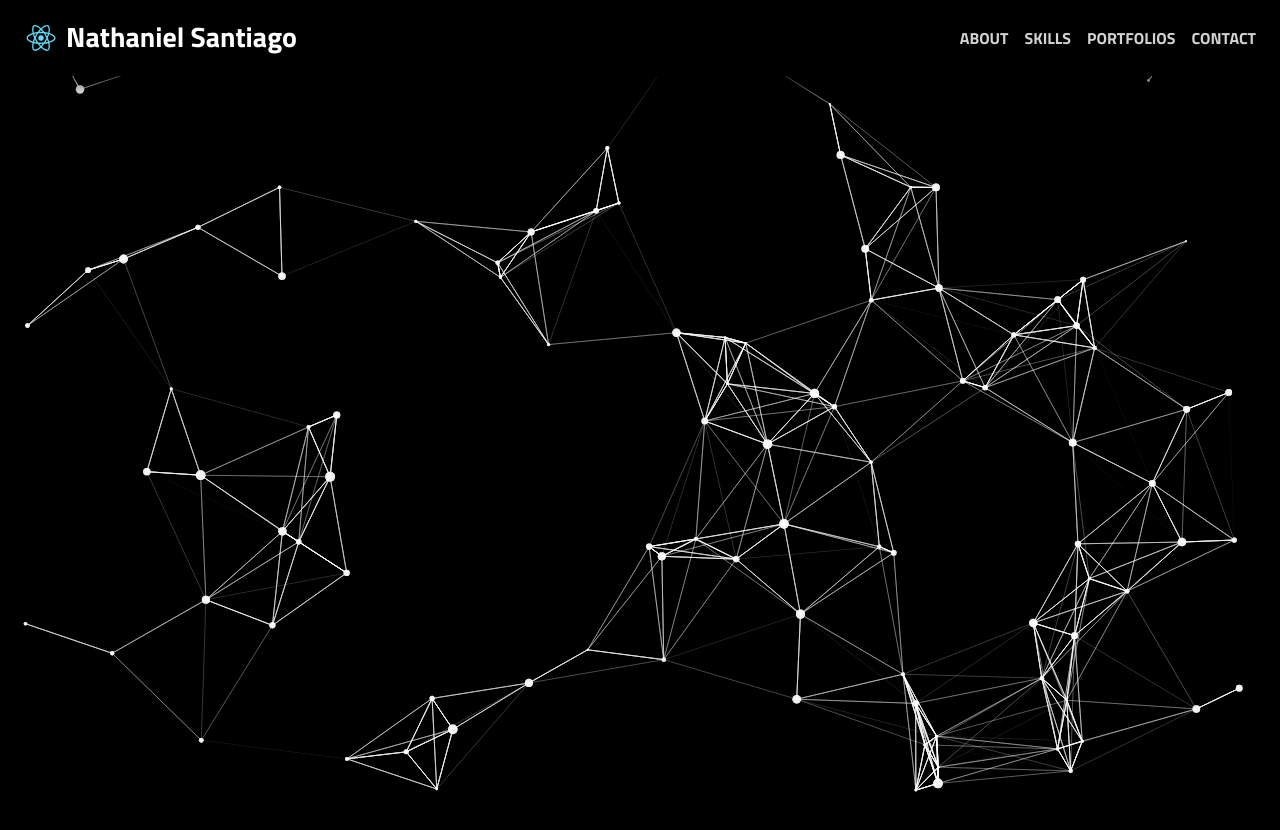
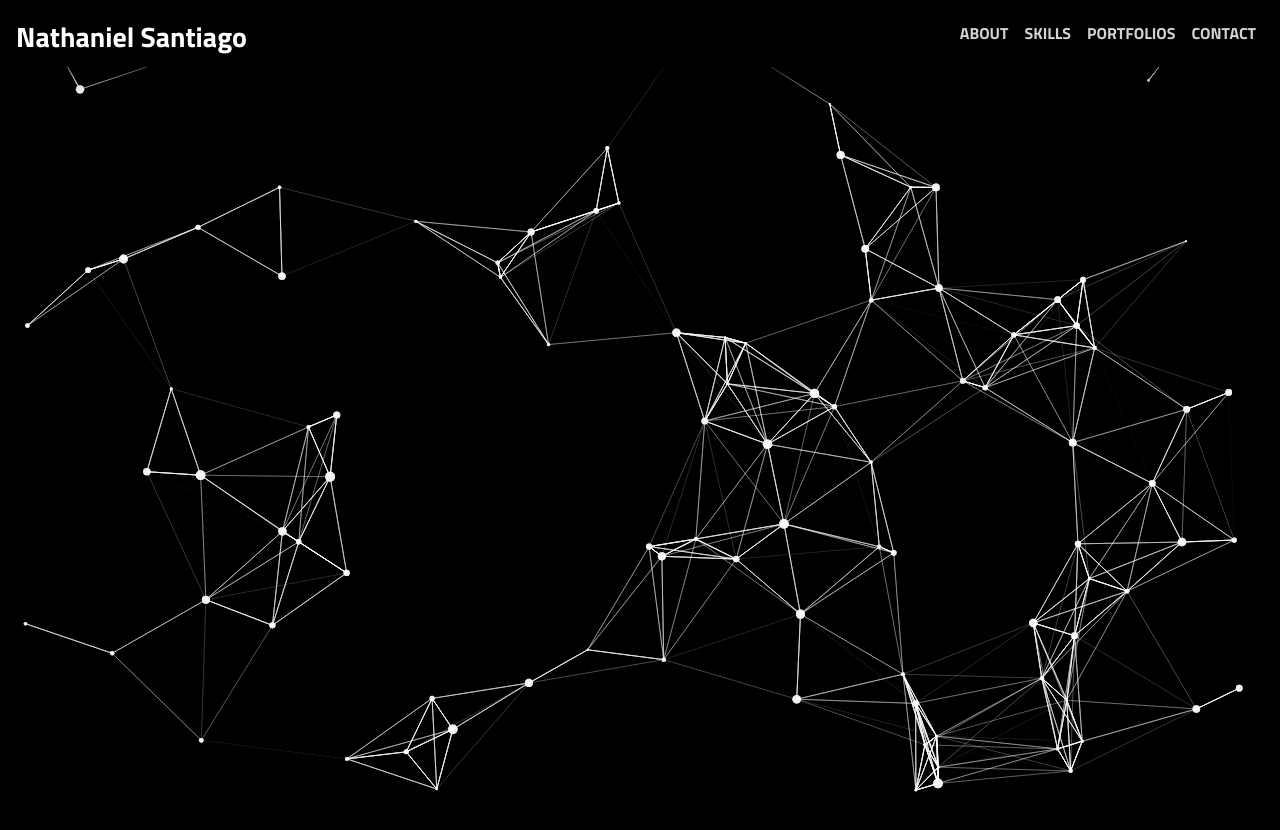
Before and after one commit to Nath-Santiago/portfolio, a React (Create React App) app: page / in a window 1280 px wide. Shown: the top 830 px of the page. Built offline with nearby package versions, Linux system fonts and the light colour scheme.

Commit message:
changed the opacity

```diff
--- a/src/App.scss
+++ b/src/App.scss
@@ -71,7 +71,7 @@
           justify-content: center;
           .animation-div {
             img {
-              opacity: 40%;
+              opacity: 0.4;
               -webkit-animation-duration: 1s;
               animation-duration: 1s;
               -webkit-animation-fill-mode: both;
--- a/src/components/navbar/index.tsx
+++ b/src/components/navbar/index.tsx
@@ -1,6 +1,6 @@
 import React from 'react';
 import { Navbar, Nav } from 'react-bootstrap';
-import ReactLogo from '../../assets/logo.svg';
+// import ReactLogo from '../../assets/logo.svg';
 import { Link } from 'react-scroll';
 
 export const NavBar = () => {
@@ -8,7 +8,7 @@ export const NavBar = () => {
     <div id="navigation-bar">
       <Navbar sticky="top" fixed="top">
         <Navbar.Brand>
-          <img alt="" src={ReactLogo} width="50" height="50" />
+          {/* <img alt="" src={ReactLogo} width="50" height="50" /> */}
           <h3>Nathaniel Santiago</h3>
         </Navbar.Brand>
         <Navbar.Toggle aria-controls="responsive-navbar-nav" />
```
